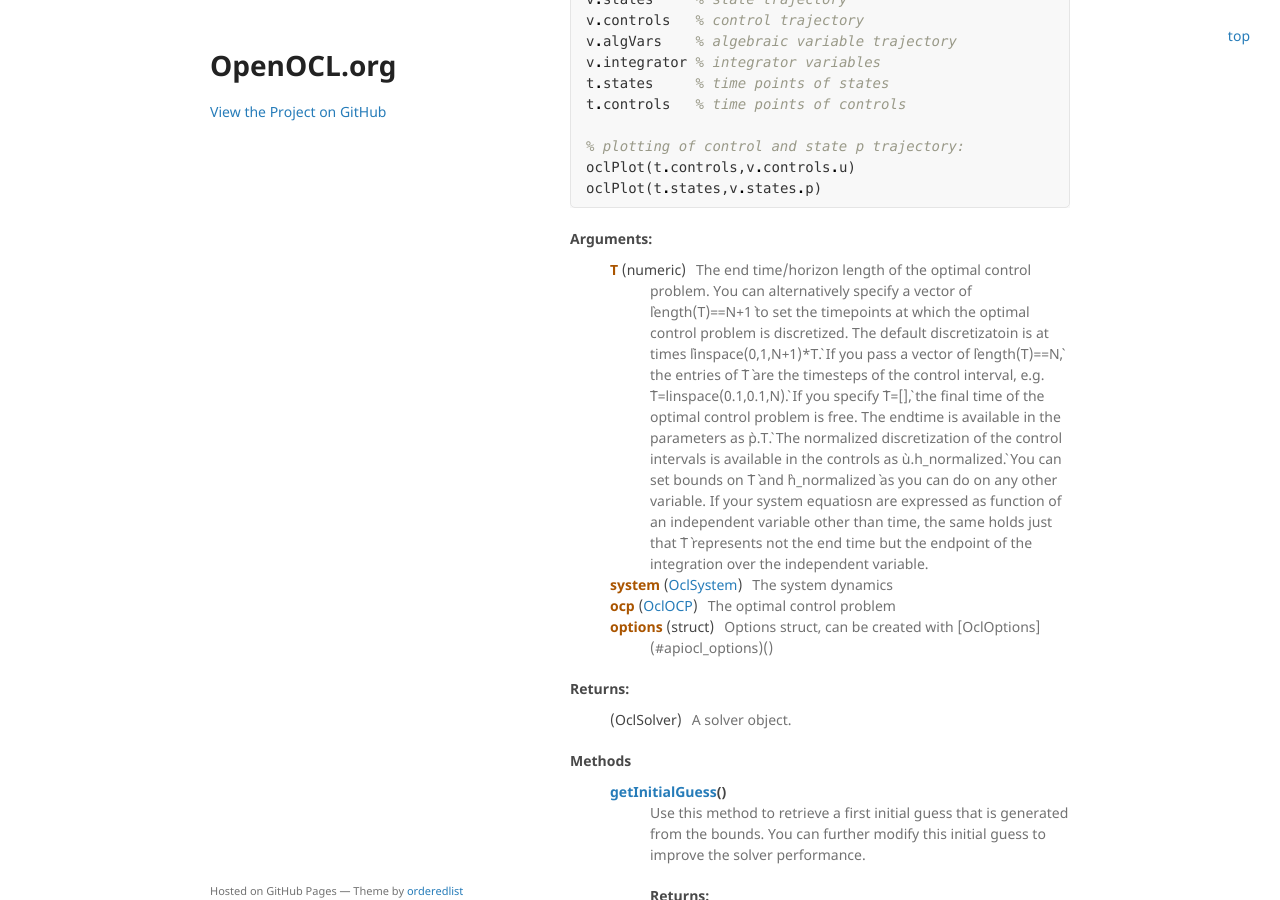
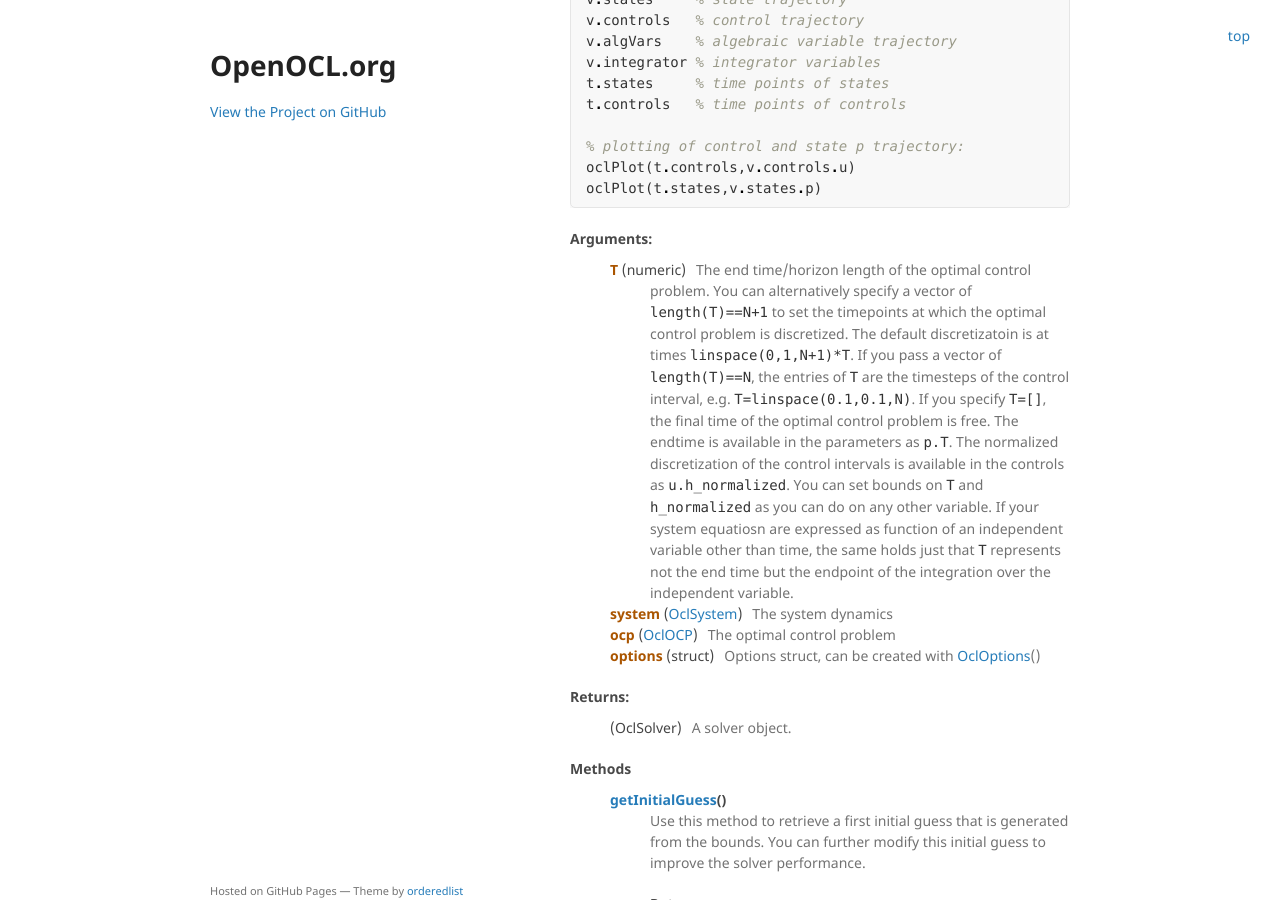
Before and after one commit to OpenOCL/openocl.github.io, a Jekyll site: the page built from api-docs.md, in a window 1280 px wide and 900 px high, scrolled down 9019 px. Built offline with Jekyll 4.4.1, drawn with Linux system fonts in a browser that asks for light colours.

Commit message:
Update api.html

```diff
--- a/_layouts/api.html
+++ b/_layouts/api.html
@@ -43,7 +43,7 @@
     <dl class="dl-left">
         {% for el in doc.parameters %}
           <dt><span class="arg">{{ el.name }}</span> <span class="dltype">({{ el.type | markdownify | remove: '<p>' | remove: '</p>' | strip }})</span></dt>
-          <dd>{{ el.content }} </dd>
+          <dd>{{ el.content | markdownify | remove: '<p>' | remove: '</p>' | strip }} </dd>
         {% endfor %}
     </dl>
   </div>
@@ -55,7 +55,7 @@
     <dl class="dl-left">
         {% for el in doc.returns %}
           <dt><span class="dltype">({{ el.type | markdownify | remove: '<p>' | remove: '</p>' | strip }})</span> </dt>
-          <dd>{{ el.content }} </dd>
+          <dd>{{ el.content | markdownify | remove: '<p>' | remove: '</p>' | strip }} </dd>
         {% endfor %}
     </dl>
   </div>
```
